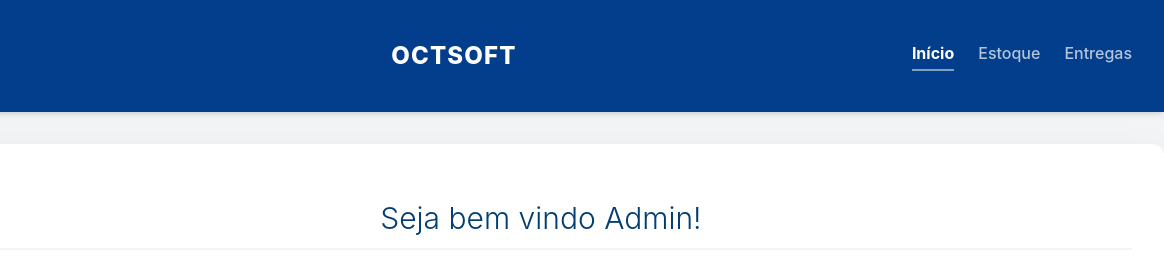
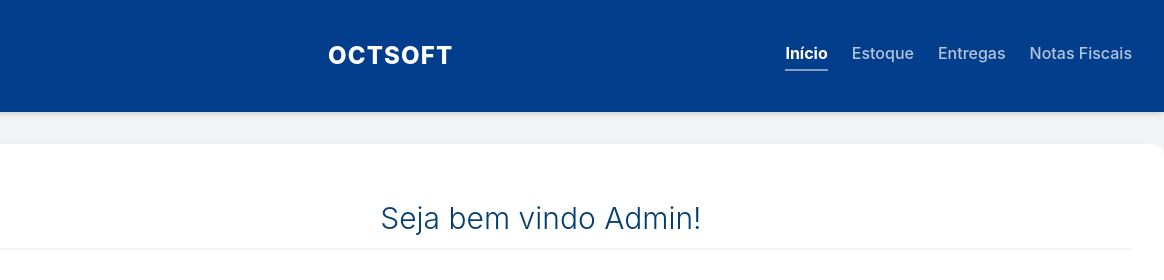
Before and after one commit to paulohenriquedutra/Sistema-Logistico, a plain HTML site: page Project/index/home.html in a window 1280 px wide. Shown: the top 280 px of the page, 116-1280 px from the left. Drawn offline with nearby package versions, Linux system fonts and the light colour scheme.

Commit message:
add nfs tab

```diff
--- a/Project/index/home.html
+++ b/Project/index/home.html
@@ -19,6 +19,7 @@
                     <a href="#" class="text-white font-bold border-b-2 border-[var(--secondary)] pb-1">Início</a>
                     <a href="../estoque/estoque.html" class="text-white/70 hover:text-white transition-colors font-medium">Estoque</a>
                     <a href="../logistica/logistica.html" class="text-white/70 hover:text-white transition-colors font-medium">Entregas</a>
+                    <a href="../nfs/notasfiscais.html" class="text-white/70 hover:text-white transition-colors font-medium">Notas Fiscais</a>
                 </div>
             </nav>
         </header>
@@ -113,4 +114,5 @@
         </dialog>
         <script type="module" src="home.js"></script>
     </body>
+
 </html>
```
